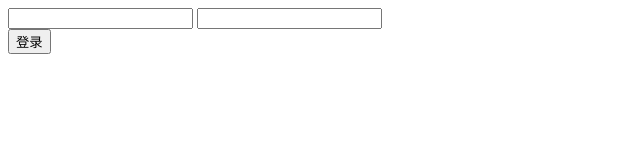
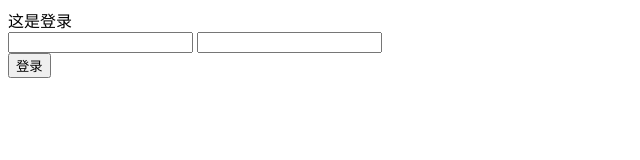
Before and after one commit to yiqisweet/node, a website: page express-master/views/login.html in a window 1280 px wide. Shown: the whole page, without its empty margins (0-640 px from the left). Drawn offline with Linux system fonts and the light colour scheme; files whose address does not match are found by name.

Commit message:
Update login.html

```diff
--- a/express-master/views/login.html
+++ b/express-master/views/login.html
@@ -5,6 +5,7 @@
     <title><%=title %></title>
   </head>
   <body>
+    这是登录
 <div class="">
     <input type="text" name="" id="uname" value="">
     <input type="text" name="" id="upwd" value="">
```
